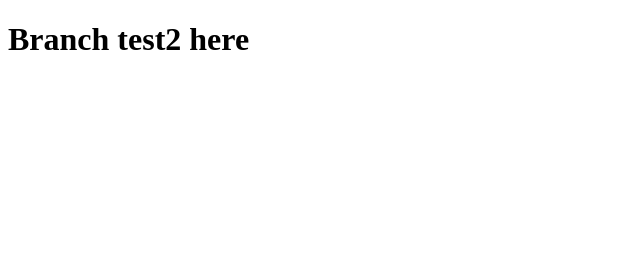
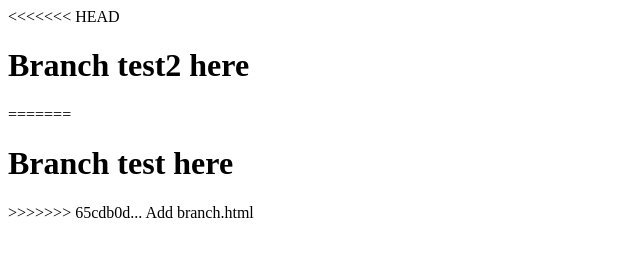
Before and after one commit to steven20406/pilot-forum, a website: page branch.html in a window 1280 px wide. Shown: the whole page, without its empty margins (0-640 px from the left). Drawn offline with Linux system fonts and the light colour scheme.

Commit message:
branch.html final

```diff
--- a/branch.html
+++ b/branch.html
@@ -5,6 +5,10 @@
     <title>Br test</title>
 </head>
 <body>
+<<<<<<< HEAD
 <h1>Branch test2 here</h1>
+=======
+<h1>Branch test here</h1>
+>>>>>>> 65cdb0d... Add branch.html
 </body>
 </html>
```
